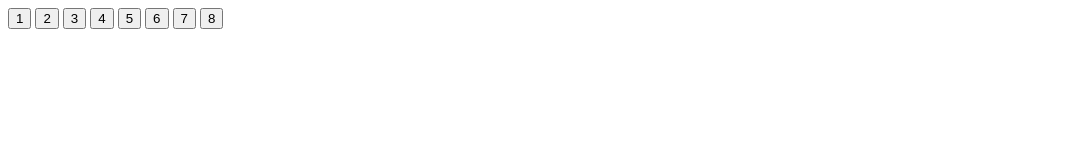
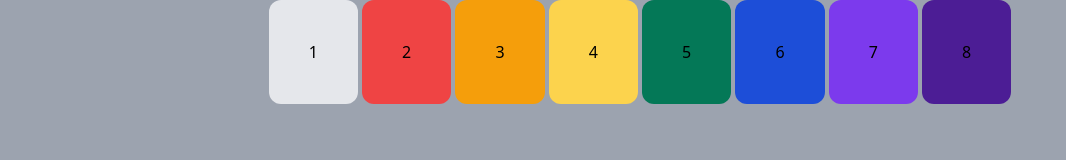
Before and after one commit to studio8100/chooseWisely, a website: page index.html in a window 1280 px wide. Shown: the whole page, without its empty margins (0-1066 px from the left). Drawn offline with Linux system fonts and the light colour scheme.

Commit message:
re-installed tailwindcss, proper build now. Styled buttons on homepage

```diff
--- a/index.html
+++ b/index.html
@@ -5,20 +5,20 @@
     <meta charset="UTF-8">
     <meta http-equiv="X-UA-Compatible" content="IE=edge">
     <meta name="viewport" content="width=device-width, initial-scale=1.0">
-    <link rel="stylesheet" href="css/styles.css">
+    <link rel="stylesheet" href="build/css/styles.css">
     <title>Choose Wisely Game</title>
 </head>
 
-<body>
-    <div id="buttonArea">
-        <button class="buttonChoice">1</button>
-        <button class="buttonChoice">2</button>
-        <button class="buttonChoice">3</button>
-        <button class="buttonChoice">4</button>
-        <button class="buttonChoice">5</button>
-        <button class="buttonChoice">6</button>
-        <button class="buttonChoice">7</button>
-        <button class="buttonChoice">8</button>
+<body class="bg-gray-400">
+    <div class="container mx-auto text-center">
+        <button class="p-10 rounded-xl bg-gray-200">1</button>
+        <button class="p-10 rounded-xl bg-red-500">2</button>
+        <button class="p-10 rounded-xl bg-yellow-500">3</button>
+        <button class="p-10 rounded-xl bg-yellow-300">4</button>
+        <button class="p-10 rounded-xl bg-green-700">5</button>
+        <button class="p-10 rounded-xl bg-blue-700">6</button>
+        <button class="p-10 rounded-xl bg-purple-600">7</button>
+        <button class="p-10 rounded-xl bg-purple-900">8</button>
     </div>
 </body>
 
--- /dev/null
+++ b/postcss.config.js
@@ -0,0 +1,6 @@
+module.exports = {
+  plugins: {
+    tailwindcss: {},
+    autoprefixer: {},
+  },
+}
--- /dev/null
+++ b/tailwind.config.js
@@ -0,0 +1,14 @@
+module.exports = {
+  mode: 'jit',
+  purge: [
+    './**/*.html'
+  ],
+  darkMode: false, // or 'media' or 'class'
+  theme: {
+    extend: {},
+  },
+  variants: {
+    extend: {},
+  },
+  plugins: [],
+}
```
Also changed, not shown: package.json (+19 -2 lines), build/css/styles.css (added), 1 other file.
